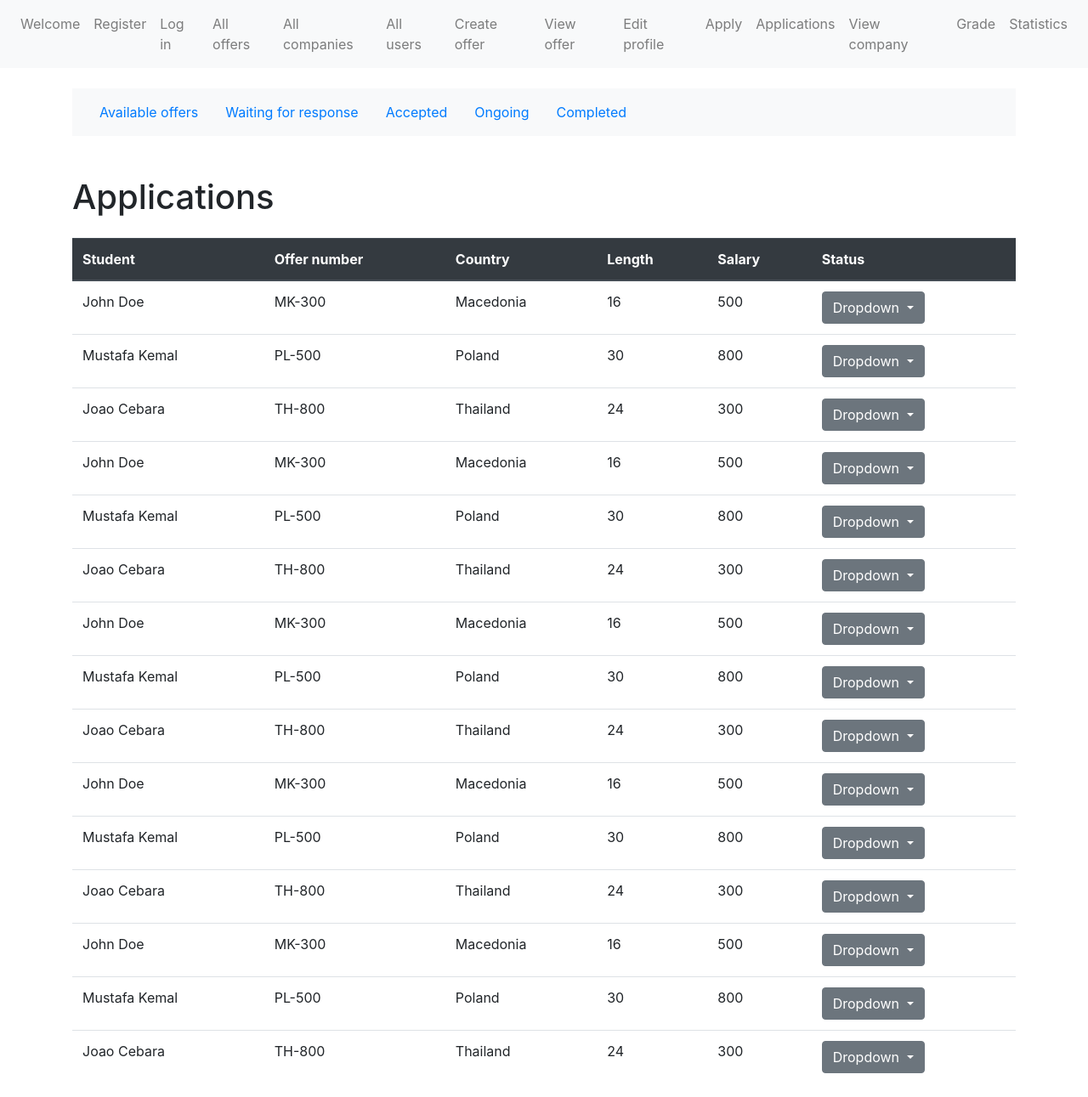
After one commit to kasap-ot/NBP-project, a PHP site: page /applications.php in a window 1280 px wide. The commit adds this page. Shown: the whole page at 85% size. Run offline with PHP 8.4, Linux system fonts and the light colour scheme.

Commit message:
Add applications page

```diff
--- /dev/null
+++ b/UIs/applications.php
@@ -0,0 +1,334 @@
+<!DOCTYPE html>
+<html>
+<head>
+	<title>Applications</title>
+	<link rel="stylesheet" href="https://stackpath.bootstrapcdn.com/bootstrap/4.5.2/css/bootstrap.min.css">
+</head>
+<body>
+	<?php include('navbar.php'); ?>
+	<br>
+	<div class="container">
+		<nav class="navbar navbar-light bg-light">
+			<ul class="nav">
+				<li class="nav-item">
+					<a class="nav-link" href="available_offers.php">Available offers</a>
+				</li>
+				<li class="nav-item">
+					<a class="nav-link" href="#insertpagename">Waiting for response</a>
+				</li>
+				<li class="nav-item">
+					<a class="nav-link" href="#insertpagename">Accepted</a>
+				</li>
+				<li class="nav-item">
+					<a class="nav-link" href="#insertpagename">Ongoing</a>
+				</li>
+				<li class="nav-item">
+					<a class="nav-link" href="#insertpagename">Completed</a>
+				</li>
+			</ul>
+		</nav>
+		<h1 class="mt-5">Applications</h1>
+
+        <table class="table mt-4">
+			<thead class="thead-dark">
+				<tr>
+					<th>Student</th>
+					<th>Offer number</th>
+					<th>Country</th>
+					<th>Length</th>
+					<th>Salary</th>
+					<th>Status</th>
+				</tr>
+			</thead>
+			<tbody>
+				<tr>
+					<td>John Doe</td>
+					<td>MK-300</td>
+					<td>Macedonia</td>
+					<td>16</td>
+					<td>500</td>
+					<td>
+                        <div class="dropdown">
+                            <button class="btn btn-secondary dropdown-toggle" type="button" data-bs-toggle="dropdown" aria-expanded="false">
+                                Dropdown
+                            </button>
+                            <ul class="dropdown-menu">
+                                <li><button class="dropdown-item" type="button">Action</button></li>
+                                <li><button class="dropdown-item" type="button">Another action</button></li>
+                                <li><button class="dropdown-item" type="button">Something else here</button></li>
+                            </ul>
+                        </div>
+                    </td>
+				</tr>
+                <tr>
+					<td>Mustafa Kemal</td>
+					<td>PL-500</td>
+					<td>Poland</td>
+					<td>30</td>
+					<td>800</td>
+					<td>
+                        <div class="dropdown">
+                            <button class="btn btn-secondary dropdown-toggle" type="button" data-bs-toggle="dropdown" aria-expanded="false">
+                                Dropdown
+                            </button>
+                            <ul class="dropdown-menu">
+                                <li><button class="dropdown-item" type="button">Action</button></li>
+                                <li><button class="dropdown-item" type="button">Another action</button></li>
+                                <li><button class="dropdown-item" type="button">Something else here</button></li>
+                            </ul>
+                        </div>
+                    </td>
+				</tr>
+                <tr>
+					<td>Joao Cebara</td>
+					<td>TH-800</td>
+					<td>Thailand</td>
+					<td>24</td>
+					<td>300</td>
+					<td>
+                        <div class="dropdown">
+                            <button class="btn btn-secondary dropdown-toggle" type="button" data-bs-toggle="dropdown" aria-expanded="false">
+                                Dropdown
+                            </button>
+                            <ul class="dropdown-menu">
+                                <li><button class="dropdown-item" type="button">Action</button></li>
+                                <li><button class="dropdown-item" type="button">Another action</button></li>
+                                <li><button class="dropdown-item" type="button">Something else here</button></li>
+                            </ul>
+                        </div>
+                    </td>
+				</tr>
+                <tr>
+					<td>John Doe</td>
+					<td>MK-300</td>
+					<td>Macedonia</td>
+					<td>16</td>
+					<td>500</td>
+					<td>
+                        <div class="dropdown">
+                            <button class="btn btn-secondary dropdown-toggle" type="button" data-bs-toggle="dropdown" aria-expanded="false">
+                                Dropdown
+                            </button>
+                            <ul class="dropdown-menu">
+                                <li><button class="dropdown-item" type="button">Action</button></li>
+                                <li><button class="dropdown-item" type="button">Another action</button></li>
+                                <li><button class="dropdown-item" type="button">Something else here</button></li>
+                            </ul>
+                        </div>
+                    </td>
+				</tr>
+                <tr>
+					<td>Mustafa Kemal</td>
+					<td>PL-500</td>
+					<td>Poland</td>
+					<td>30</td>
+					<td>800</td>
+					<td>
+                        <div class="dropdown">
+                            <button class="btn btn-secondary dropdown-toggle" type="button" data-bs-toggle="dropdown" aria-expanded="false">
+                                Dropdown
+                            </button>
+                            <ul class="dropdown-menu">
+                                <li><button class="dropdown-item" type="button">Action</button></li>
+                                <li><button class="dropdown-item" type="button">Another action</button></li>
+                                <li><button class="dropdown-item" type="button">Something else here</button></li>
+                            </ul>
+                        </div>
+                    </td>
+				</tr>
+                <tr>
+					<td>Joao Cebara</td>
+					<td>TH-800</td>
+					<td>Thailand</td>
+					<td>24</td>
+					<td>300</td>
+					<td>
+                        <div class="dropdown">
+                            <button class="btn btn-secondary dropdown-toggle" type="button" data-bs-toggle="dropdown" aria-expanded="false">
+                                Dropdown
+                            </button>
+                            <ul class="dropdown-menu">
+                                <li><button class="dropdown-item" type="button">Action</button></li>
+                                <li><button class="dropdown-item" type="button">Another action</button></li>
+                                <li><button class="dropdown-item" type="button">Something else here</button></li>
+                            </ul>
+                        </div>
+                    </td>
+				</tr>
+                <tr>
+					<td>John Doe</td>
+					<td>MK-300</td>
+					<td>Macedonia</td>
+					<td>16</td>
+					<td>500</td>
+					<td>
+                        <div class="dropdown">
+                            <button class="btn btn-secondary dropdown-toggle" type="button" data-bs-toggle="dropdown" aria-expanded="false">
+                                Dropdown
+                            </button>
+                            <ul class="dropdown-menu">
+                                <li><button class="dropdown-item" type="button">Action</button></li>
+                                <li><button class="dropdown-item" type="button">Another action</button></li>
+                                <li><button class="dropdown-item" type="button">Something else here</button></li>
+                            </ul>
+                        </div>
+                    </td>
+				</tr>
+                <tr>
+					<td>Mustafa Kemal</td>
+					<td>PL-500</td>
+					<td>Poland</td>
+					<td>30</td>
+					<td>800</td>
+					<td>
+                        <div class="dropdown">
+                            <button class="btn btn-secondary dropdown-toggle" type="button" data-bs-toggle="dropdown" aria-expanded="false">
+                                Dropdown
+                            </button>
+                            <ul class="dropdown-menu">
+                                <li><button class="dropdown-item" type="button">Action</button></li>
+                                <li><button class="dropdown-item" type="button">Another action</button></li>
+                                <li><button class="dropdown-item" type="button">Something else here</button></li>
+                            </ul>
+                        </div>
+                    </td>
+				</tr>
+                <tr>
+					<td>Joao Cebara</td>
+					<td>TH-800</td>
+					<td>Thailand</td>
+					<td>24</td>
+					<td>300</td>
+					<td>
+                        <div class="dropdown">
+                            <button class="btn btn-secondary dropdown-toggle" type="button" data-bs-toggle="dropdown" aria-expanded="false">
+                                Dropdown
+                            </button>
+                            <ul class="dropdown-menu">
+                                <li><button class="dropdown-item" type="button">Action</button></li>
+                                <li><button class="dropdown-item" type="button">Another action</button></li>
+                                <li><button class="dropdown-item" type="button">Something else here</button></li>
+                            </ul>
+                        </div>
+                    </td>
+				</tr>
+                <tr>
+					<td>John Doe</td>
+					<td>MK-300</td>
+					<td>Macedonia</td>
+					<td>16</td>
+					<td>500</td>
+					<td>
+                        <div class="dropdown">
+                            <button class="btn btn-secondary dropdown-toggle" type="button" data-bs-toggle="dropdown" aria-expanded="false">
+                                Dropdown
+                            </button>
+                            <ul class="dropdown-menu">
+                                <li><button class="dropdown-item" type="button">Action</button></li>
+                                <li><button class="dropdown-item" type="button">Another action</button></li>
+                                <li><button class="dropdown-item" type="button">Something else here</button></li>
+                            </ul>
+                        </div>
+                    </td>
+				</tr>
+                <tr>
+					<td>Mustafa Kemal</td>
+					<td>PL-500</td>
+					<td>Poland</td>
+					<td>30</td>
+					<td>800</td>
+					<td>
+                        <div class="dropdown">
+                            <button class="btn btn-secondary dropdown-toggle" type="button" data-bs-toggle="dropdown" aria-expanded="false">
+                                Dropdown
+                            </button>
+                            <ul class="dropdown-menu">
+                                <li><button class="dropdown-item" type="button">Action</button></li>
+                                <li><button class="dropdown-item" type="button">Another action</button></li>
+                                <li><button class="dropdown-item" type="button">Something else here</button></li>
+                            </ul>
+                        </div>
+                    </td>
+				</tr>
+                <tr>
+					<td>Joao Cebara</td>
+					<td>TH-800</td>
+					<td>Thailand</td>
+					<td>24</td>
+					<td>300</td>
+					<td>
+                        <div class="dropdown">
+                            <button class="btn btn-secondary dropdown-toggle" type="button" data-bs-toggle="dropdown" aria-expanded="false">
+                                Dropdown
+                            </button>
+                            <ul class="dropdown-menu">
+                                <li><button class="dropdown-item" type="button">Action</button></li>
+                                <li><button class="dropdown-item" type="button">Another action</button></li>
+                                <li><button class="dropdown-item" type="button">Something else here</button></li>
+                            </ul>
+                        </div>
+                    </td>
+				</tr>
+                <tr>
+					<td>John Doe</td>
+					<td>MK-300</td>
+					<td>Macedonia</td>
+					<td>16</td>
+					<td>500</td>
+					<td>
+                        <div class="dropdown">
+                            <button class="btn btn-secondary dropdown-toggle" type="button" data-bs-toggle="dropdown" aria-expanded="false">
+                                Dropdown
+                            </button>
+                            <ul class="dropdown-menu">
+                                <li><button class="dropdown-item" type="button">Action</button></li>
+                                <li><button class="dropdown-item" type="button">Another action</button></li>
+                                <li><button class="dropdown-item" type="button">Something else here</button></li>
+                            </ul>
+                        </div>
+                    </td>
+				</tr>
+                <tr>
+					<td>Mustafa Kemal</td>
+					<td>PL-500</td>
+					<td>Poland</td>
+					<td>30</td>
+					<td>800</td>
+					<td>
+                        <div class="dropdown">
+                            <button class="btn btn-secondary dropdown-toggle" type="button" data-bs-toggle="dropdown" aria-expanded="false">
+                                Dropdown
+                            </button>
+                            <ul class="dropdown-menu">
+                                <li><button class="dropdown-item" type="button">Action</button></li>
+                                <li><button class="dropdown-item" type="button">Another action</button></li>
+                                <li><button class="dropdown-item" type="button">Something else here</button></li>
+                            </ul>
+                        </div>
+                    </td>
+				</tr>
+                <tr>
+					<td>Joao Cebara</td>
+					<td>TH-800</td>
+					<td>Thailand</td>
+					<td>24</td>
+					<td>300</td>
+					<td>
+                        <div class="dropdown">
+                            <button class="btn btn-secondary dropdown-toggle" type="button" data-bs-toggle="dropdown" aria-expanded="false">
+                                Dropdown
+                            </button>
+                            <ul class="dropdown-menu">
+                                <li><button class="dropdown-item" type="button">Action</button></li>
+                                <li><button class="dropdown-item" type="button">Another action</button></li>
+                                <li><button class="dropdown-item" type="button">Something else here</button></li>
+                            </ul>
+                        </div>
+                    </td>
+				</tr>
+			</tbody>
+		</table>
+        <script src="https://cdn.jsdelivr.net/npm/bootstrap@5.3.0-alpha3/dist/js/bootstrap.bundle.min.js" integrity="sha384-ENjdO4Dr2bkBIFxQpeoTz1HIcje39Wm4jDKdf19U8gI4ddQ3GYNS7NTKfAdVQSZe" crossorigin="anonymous"></script>
+	</div>
+</body>
+</html>
--- a/UIs/navbar.php
+++ b/UIs/navbar.php
@@ -19,7 +19,7 @@
     <li class="nav-item"><a class="nav-link" href="one_offer.php">View offer</a></li>
     <li class="nav-item"><a class="nav-link" href="edit_profile.php">Edit profile</a></li>
     <li class="nav-item"><a class="nav-link" href="#">Apply</a></li>
-    <li class="nav-item"><a class="nav-link" href="edit_offers.php">Assign/edit offers</a></li>
+    <li class="nav-item"><a class="nav-link" href="applications.php">Applications</a></li>
     <li class="nav-item"><a class="nav-link" href="one_company.php">View company</a></li>
     <li class="nav-item"><a class="nav-link" href="#">Grade</a></li>
     <li class="nav-item"><a class="nav-link" href="statistics.php">Statistics</a></li>
```
